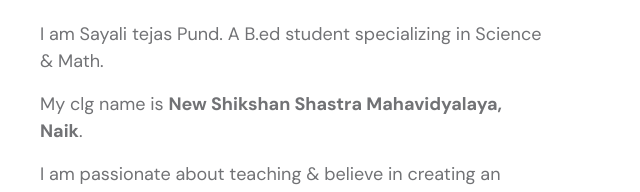
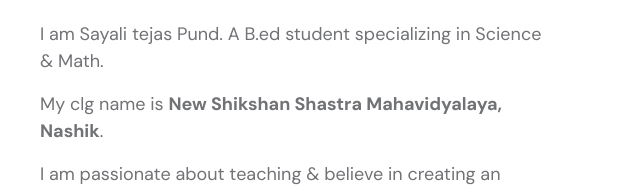
Before and after one commit to Mayur-Handore/Portpolio, a plain HTML site: page index.html in a window 1280 px wide. Shown: the part 963-1155 px from the top of the page, 632-1272 px from the left. Drawn offline with Linux system fonts and the light colour scheme.

Commit message:
my story changes

```diff
--- a/index.html
+++ b/index.html
@@ -156,7 +156,7 @@
                                 <!-- <h3 class="pt-2 mb-3">a little bit about Joshua</h3> -->
 
                                 <p>I am Sayali tejas Pund. A B.ed student specializing in Science & Math.</p>
-                                <p>My clg name is <b>New Shikshan Shastra Mahavidyalaya, Naik</b>.</p>
+                                <p>My clg name is <b>New Shikshan Shastra Mahavidyalaya, Nashik</b>.</p>
 
                                 <p>I am passionate about teaching & believe in creating an engaging & supportive learning environment for students.</p>
                             </div>
```
